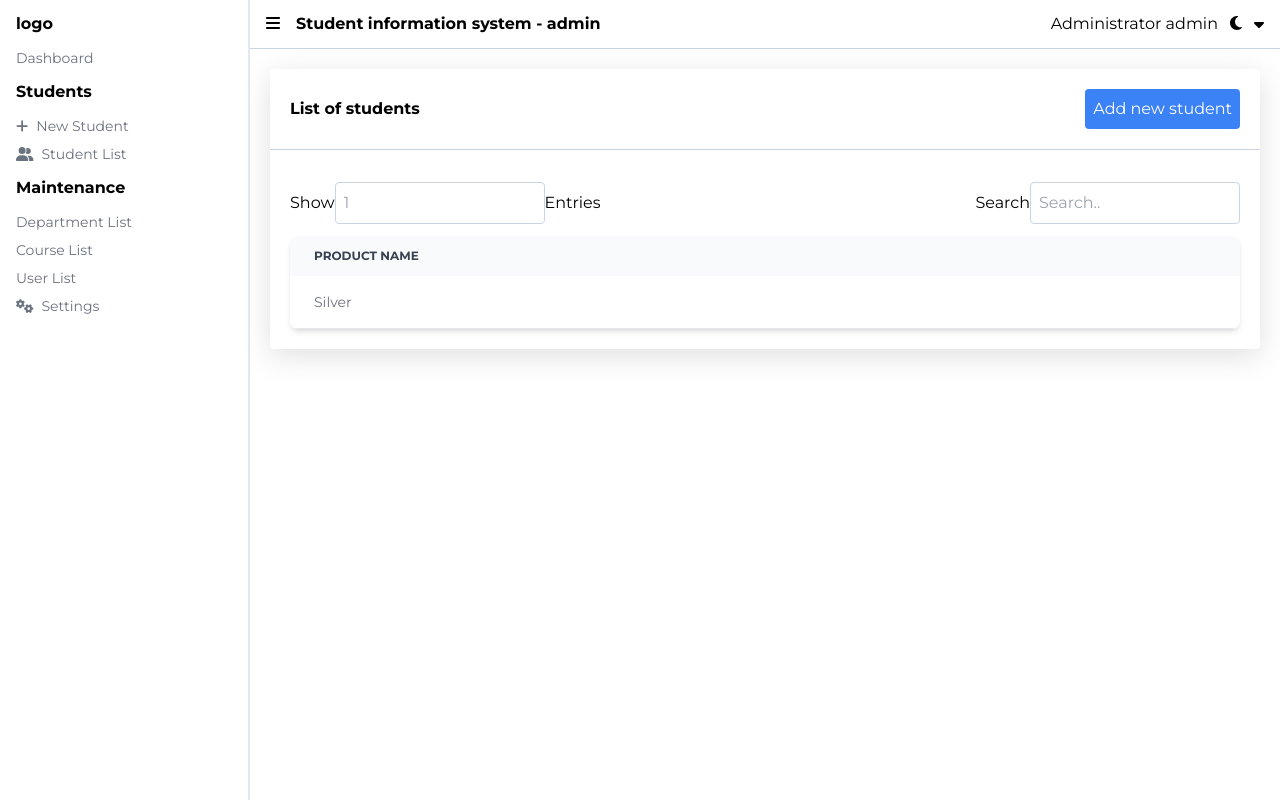
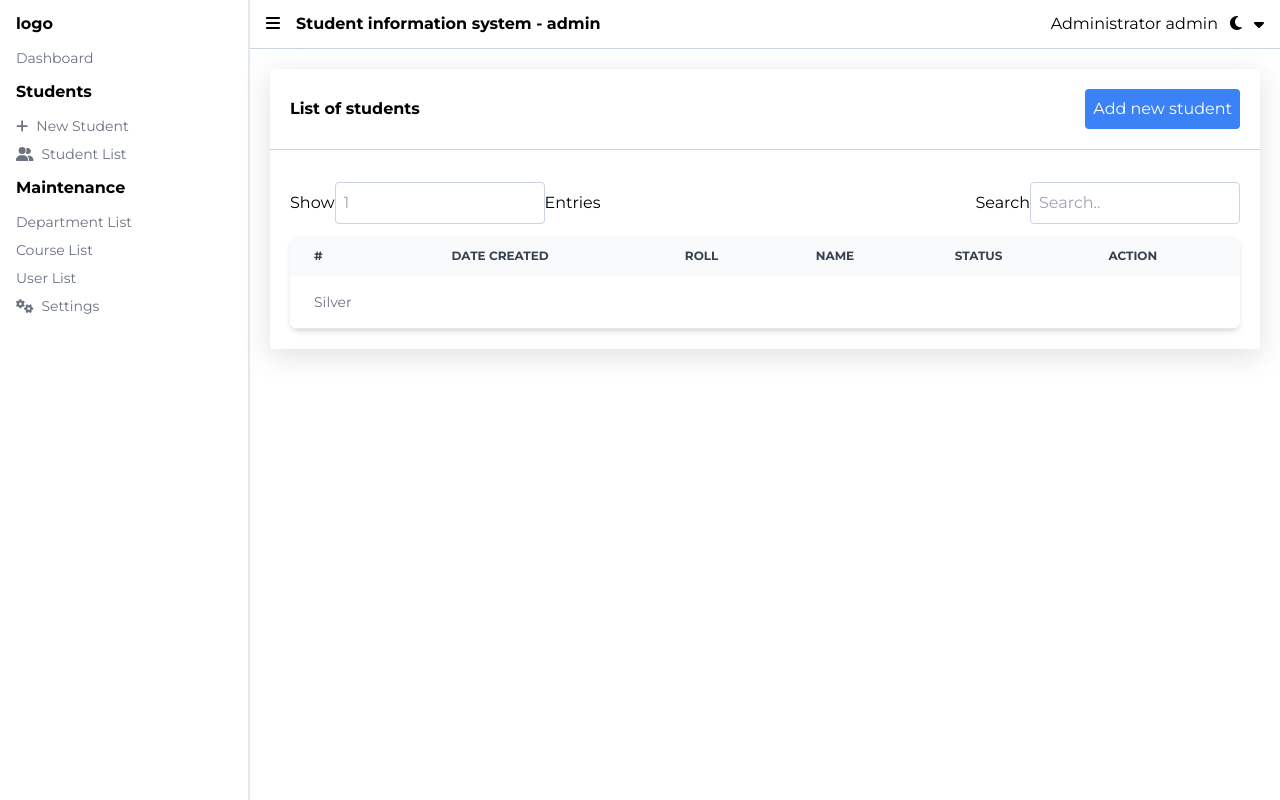
Before and after one commit to Mark-Alexis-Posadas/student-information-system, a React (Vite) app in the folder client/: page /student-list in a window 1280 px wide. Built offline with nearby package versions, Linux system fonts and the light colour scheme.

Commit message:
added table list types

```diff
--- a/client/src/App.tsx
+++ b/client/src/App.tsx
@@ -1,11 +1,9 @@
 import React from "react";
-import { useAppSelector, useAppDispatch } from "./hooks/hooks";
+import { useAppSelector } from "./hooks/hooks";
 import { Routes, Route } from "react-router-dom";
 import Sidebar from "./components/Sidebar";
 import Navbar from "./components/Navbar";
 
-//reducers
-import { setIsToggle } from "./reducers/toggleSlice";
 //pages
 import { AddStudent } from "./pages/AddStudent";
 import { StudentList } from "./pages/StudentList";
@@ -17,24 +15,12 @@ import { Dashboard } from "./pages/Dashboard";
 
 const App: React.FC = () => {
   const isToggle = useAppSelector((state) => state.toggle.isToggle);
-  const dispatch = useAppDispatch();
 
-  const handleToggleTheme = () => {
-    dispatch(setIsToggle());
-  };
-
-  const handleToggleSidebar = () => {
-    dispatch(setIsToggle());
-  };
   return (
     <div className="flex min-h-screen">
       <Sidebar isToggle={isToggle} />
       <div className={`w-full ${!isToggle ? "ml-[250px]" : "ml-0"}`}>
-        <Navbar
-          isToggle={isToggle}
-          handleToggleTheme={handleToggleTheme}
-          handleToggleSidebar={handleToggleSidebar}
-        />
+        <Navbar />
         <main className="p-5">
           <Routes>
             <Route path="/" element={<Dashboard />} />
--- a/client/src/components/Navbar/index.tsx
+++ b/client/src/components/Navbar/index.tsx
@@ -1,4 +1,6 @@
 import React from "react";
+import { useAppSelector, useAppDispatch } from "../../hooks/hooks";
+
 import { FontAwesomeIcon } from "@fortawesome/react-fontawesome";
 import {
   faBars,
@@ -7,19 +9,21 @@ import {
   faSun,
   faXmark,
 } from "@fortawesome/free-solid-svg-icons";
+import { setIsToggle } from "../../reducers/toggleSlice";
 
-import { NavbarTypes } from "../../types/Navbar";
+const Navbar: React.FC = () => {
+  const isToggle = useAppSelector((state) => state.toggle.isToggle);
+  const dispatch = useAppDispatch();
 
-const Navbar: React.FC<NavbarTypes> = ({
-  isToggle,
-  handleToggleTheme,
-  handleToggleSidebar,
-}) => {
+  const handleToggleClick = () => {
+    dispatch(setIsToggle());
+  };
+
   return (
     <nav className="bg-white p-3 px-4 montserrat border-b border-slate-300">
       <ul className="flex items-center justify-between">
         <li className="flex items-center gap-4">
-          <button onClick={handleToggleSidebar}>
+          <button onClick={handleToggleClick}>
             <FontAwesomeIcon icon={isToggle ? faXmark : faBars} />
           </button>
           <h3 className="font-bold">Student information system - admin</h3>
@@ -28,7 +32,7 @@ const Navbar: React.FC<NavbarTypes> = ({
           <img src="" alt="" />
 
           <span>Administrator admin</span>
-          <button onClick={handleToggleTheme}>
+          <button onClick={handleToggleClick}>
             <FontAwesomeIcon icon={isToggle ? faSun : faMoon} />
           </button>
           <FontAwesomeIcon icon={faCaretDown} />
--- /dev/null
+++ b/client/src/components/Table/TableHead.tsx
@@ -0,0 +1,8 @@
+import React from "react";
+
+interface TableHeadType {
+  item: any;
+}
+export const TableHead: React.FC<TableHeadType> = ({ item }) => {
+  return <th className="px-6 py-3">{item.text}</th>;
+};
--- /dev/null
+++ b/client/src/components/Table/TableRow.tsx
@@ -0,0 +1,9 @@
+import React from "react";
+
+export const TableRow: React.FC = () => {
+  return (
+    <tr className="odd:bg-white even:bg-gray-50 border-b">
+      <td className="px-6 py-4">Silver</td>
+    </tr>
+  );
+};
--- a/client/src/components/TableList/index.tsx
+++ b/client/src/components/TableList/index.tsx
@@ -1,8 +1,10 @@
 import React from "react";
 import { Button } from "../Buttons";
 import { Input } from "../Forms/Inputs";
-
-export const TableList: React.FC = () => {
+import { TableHead } from "../Table/TableHead";
+import { TableRow } from "../Table/TableRow";
+import { TableListProps } from "../../types/pages/student-list";
+export const TableList: React.FC<TableListProps> = ({ studentListsData }) => {
   return (
     <div className="rounded shadow-custom-shadow">
       <div className="flex items-center justify-between border-b border-slate-300 p-5">
@@ -37,15 +39,15 @@ export const TableList: React.FC = () => {
 
         <div className="relative overflow-x-auto shadow-md sm:rounded-lg">
           <table className="w-full text-sm text-left rtl:text-right text-gray-500 dark:text-gray-400 ">
-            <thead className="text-xs text-gray-700 uppercase bg-gray-50 dark:bg-gray-700 dark:text-gray-400">
+            <thead className="text-xs text-gray-700 uppercase bg-gray-50">
               <tr>
-                <th className="px-6 py-3">Product name</th>
+                {studentListsData.map((item) => (
+                  <TableHead item={item} key={item.id} />
+                ))}
               </tr>
             </thead>
             <tbody>
-              <tr className="odd:bg-white odd:dark:bg-gray-900 even:bg-gray-50 even:dark:bg-gray-800 border-b dark:border-gray-700">
-                <td className="px-6 py-4">Silver</td>
-              </tr>
+              <TableRow />
             </tbody>
           </table>
         </div>
--- /dev/null
+++ b/client/src/data/student-list.ts
@@ -0,0 +1,29 @@
+import { v4 as uuidv4 } from "uuid";
+import { StudentListTypes } from "../types/pages/student-list";
+
+export const studentListsData: StudentListTypes[] = [
+  {
+    id: uuidv4(),
+    text: "#",
+  },
+  {
+    id: uuidv4(),
+    text: "date created",
+  },
+  {
+    id: uuidv4(),
+    text: "roll",
+  },
+  {
+    id: uuidv4(),
+    text: "name",
+  },
+  {
+    id: uuidv4(),
+    text: "status",
+  },
+  {
+    id: uuidv4(),
+    text: "action",
+  },
+];
--- a/client/src/pages/AddStudent/index.tsx
+++ b/client/src/pages/AddStudent/index.tsx
@@ -7,7 +7,7 @@ import { Button } from "../../components/Buttons";
 
 export const AddStudent: React.FC = () => {
   return (
-    <div>
+    <div className="p-5 shadow-custom-shadow rounded">
       <h1>Student Details</h1>
       <form>
         {addStudentFormFieldsData.map((item, index) => (
--- a/client/src/pages/StudentList/index.tsx
+++ b/client/src/pages/StudentList/index.tsx
@@ -1,10 +1,10 @@
 import React from "react";
 import { TableList } from "../../components/TableList";
-
+import { studentListsData } from "../../data/student-list";
 export const StudentList: React.FC = () => {
   return (
     <div>
-      <TableList />
+      <TableList studentListsData={studentListsData} />
     </div>
   );
 };
--- a/client/src/types/Navbar.ts
+++ b/client/src/types/Navbar.ts
@@ -1,6 +1,4 @@
-import { InitialStateTypes } from "./InitialState";
-export interface NavbarTypes {
-  isToggle: InitialStateTypes["isToggle"];
-  handleToggleTheme: () => void;
-  handleToggleSidebar: () => void;
-}
+// import { InitialStateTypes } from "./InitialState";
+// export interface NavbarTypes {
+//   isToggle: InitialStateTypes["isToggle"];
+// }
--- /dev/null
+++ b/client/src/types/pages/student-list.ts
@@ -0,0 +1,8 @@
+export interface StudentListTypes {
+  id: string;
+  text: string;
+}
+
+export interface TableListProps {
+  studentListsData: StudentListTypes[];
+}
```
